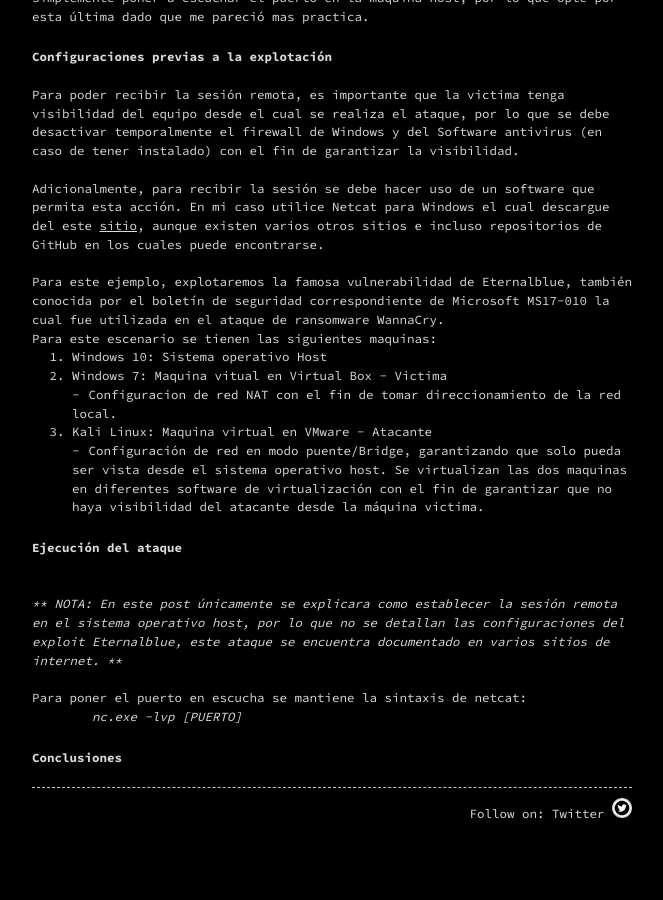
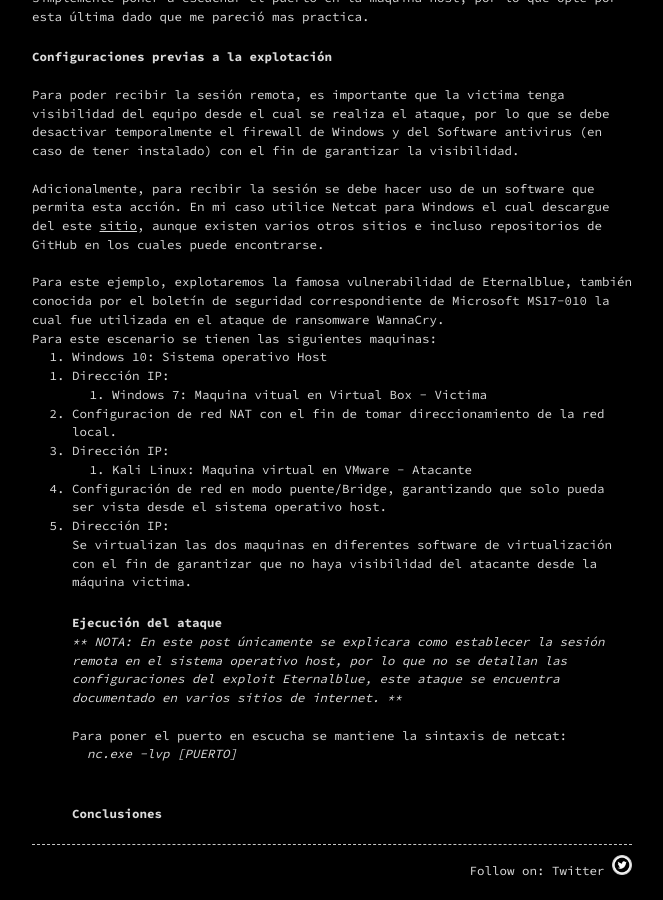
Before and after one commit to d4rk-wing/d4rkwz.github.io, a Jekyll site: the page built from _posts/2020-04-15-Rever-shell-en-maquina-virtual.markdown, in a window 1280 px wide and 900 px high, scrolled down 1200 px. Shown: the whole window, without its empty margins (308-971 px from the left). Built offline with Jekyll 4.4.1, drawn with Linux system fonts in a browser that asks for light colours; before the commit the page ends 2044 px from its top, so only the background shows below that.

Commit message:
post reverse shell

```diff
--- a/_posts/2020-04-15-Rever-shell-en-maquina-virtual.markdown
+++ b/_posts/2020-04-15-Rever-shell-en-maquina-virtual.markdown
@@ -26,15 +26,17 @@ categories: Hacking
 <br />Para este ejemplo, explotaremos la famosa vulnerabilidad de Eternalblue, también conocida por el boletín de seguridad correspondiente de Microsoft MS17-010 la cual fue utilizada en el ataque de ransomware WannaCry.
 Para este escenario se tienen las siguientes maquinas:
 1. Windows 10: Sistema operativo Host
+	1. Dirección IP:
 2. Windows 7: Maquina vitual en Virtual Box - Victima
-		* Configuracion de red NAT con el fin de tomar direccionamiento de la red local.
+	1. Configuracion de red NAT con el fin de tomar direccionamiento de la red local.
+	2. Dirección IP:
 3. Kali Linux: Maquina virtual en VMware - Atacante
-		* Configuración de red en modo puente/Bridge, garantizando que solo pueda ser vista desde el sistema operativo host.
-Se virtualizan las dos maquinas en diferentes software de virtualización con el fin de garantizar que no haya visibilidad del atacante desde la máquina victima.
-
+	1. Configuración de red en modo puente/Bridge, garantizando que solo pueda ser vista desde el sistema operativo host.
+	2. Dirección IP:
+<br />Se virtualizan las dos maquinas en diferentes software de virtualización con el fin de garantizar que no haya visibilidad del atacante desde la máquina victima.
 ### Ejecución del ataque
-<br />
 *** NOTA: En este post únicamente se explicara como establecer la sesión remota en el sistema operativo host, por lo que no se detallan las configuraciones del exploit Eternalblue, este ataque se encuentra documentado en varios sitios de internet. ***
 <br />Para poner el puerto en escucha se mantiene la sintaxis de netcat:
 	*nc.exe -lvp [PUERTO]*
+<br />
 ### Conclusiones
```
